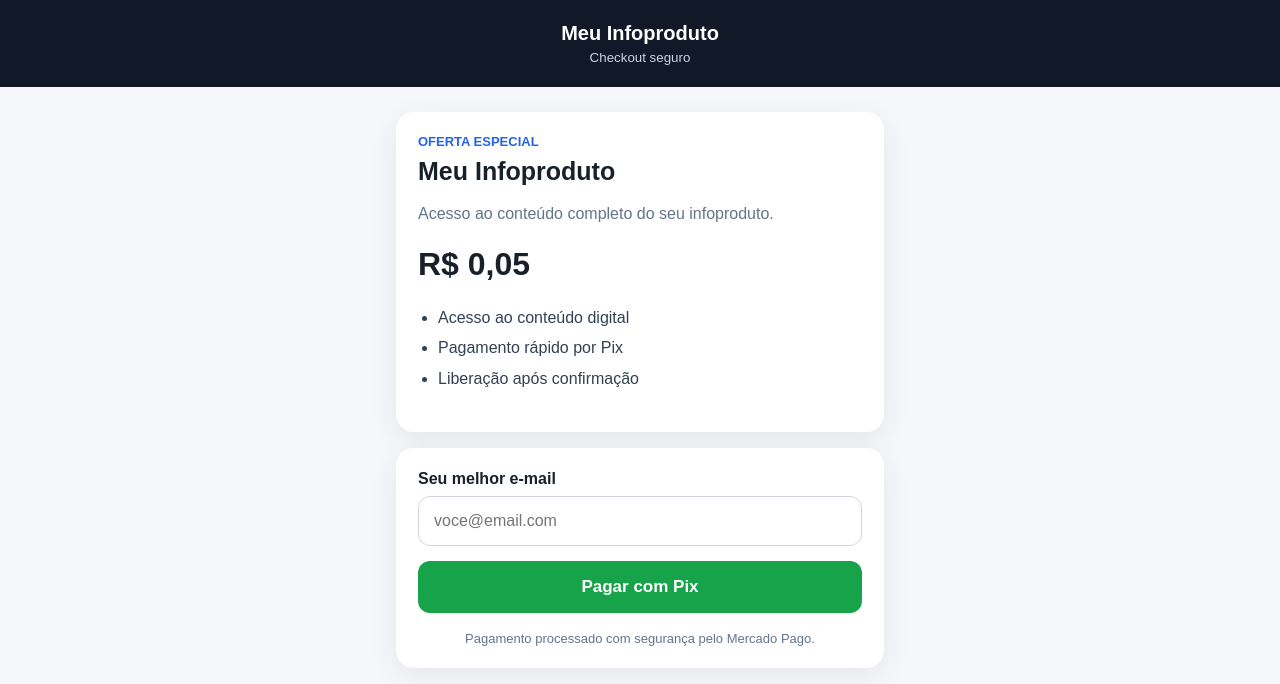
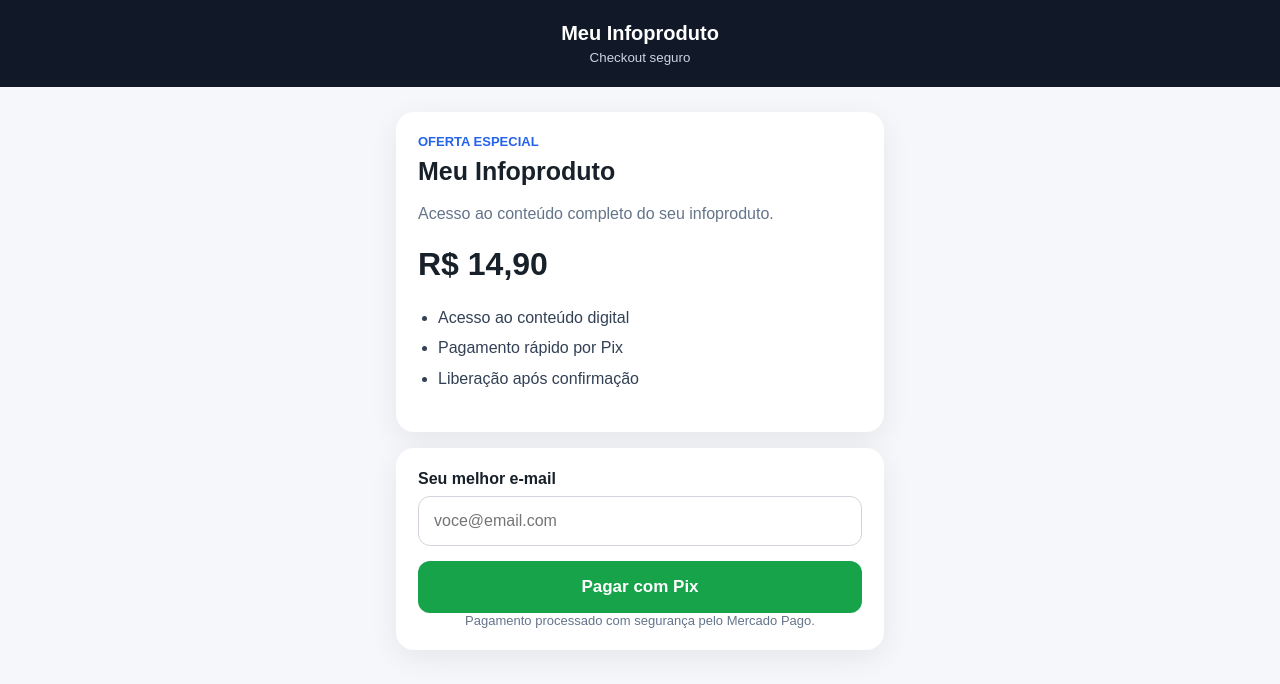
Before and after one commit to LeoCercilier/checkout, a website: page public/checkout.html in a window 1280 px wide. Drawn offline with Linux system fonts and the light colour scheme.

Commit message:
feat: atualiza preço e melhora pagina de vendas

```diff
--- a/public/checkout.html
+++ b/public/checkout.html
@@ -154,7 +154,6 @@
       text-align: center;
       color: #64748b;
       font-size: 13px;
-      margin-top: 18px;
     }
   </style>
 </head>
@@ -177,7 +176,7 @@
         Acesso ao conteúdo completo do seu infoproduto.
       </p>
 
-      <div class="preco">R$ 0,05</div>
+      <div class="preco">R$ 14,90</div>
 
       <ul class="beneficios">
         <li>Acesso ao conteúdo digital</li>
```
